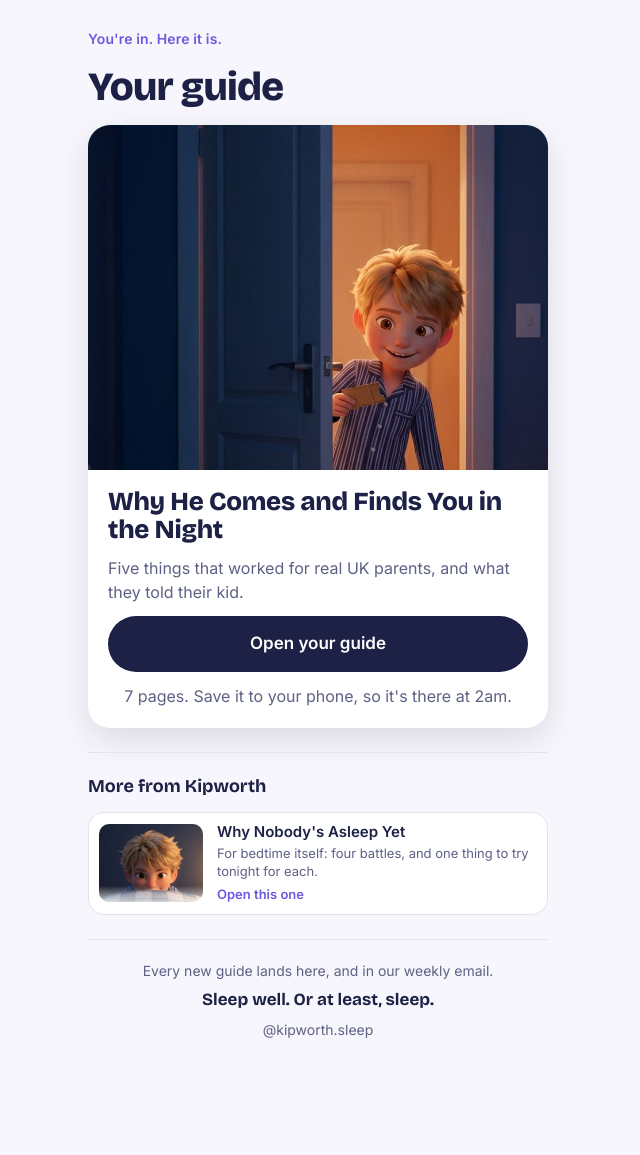
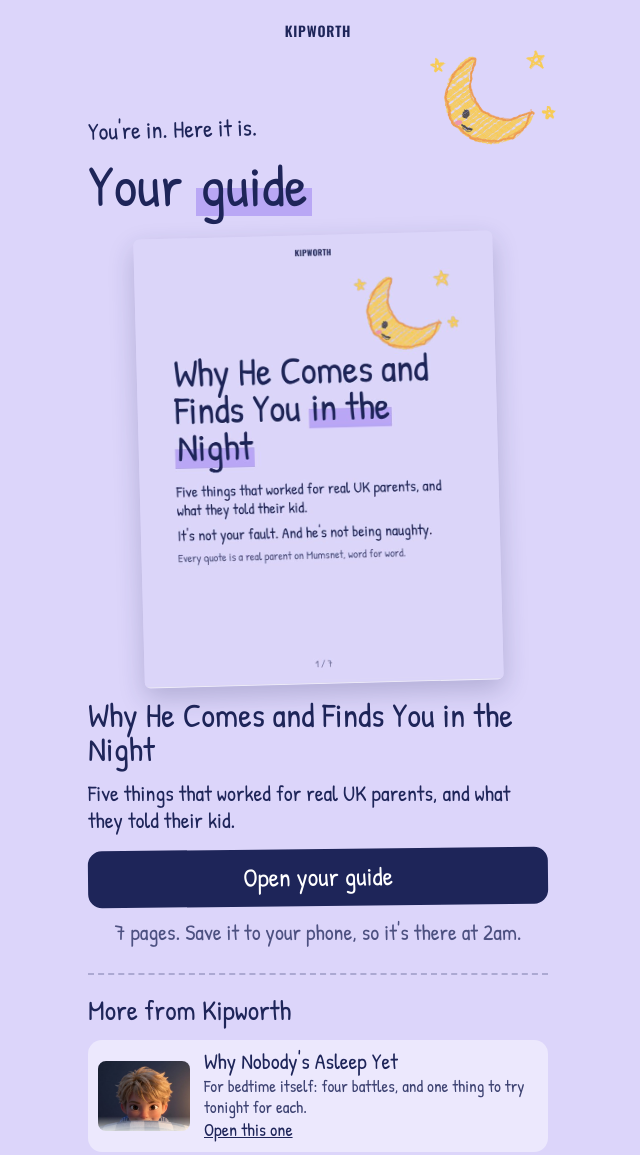
Before and after one commit to qlfwastaken/kipworth-files, a plain HTML site: page your-guide/index.html in a window 1280 px wide. Shown: the top 1155 px of the page, without its empty margins (322-962 px from the left). Before the commit the page ends 1080 px from the top, so only its background shows below. Drawn offline with nearby package versions, Linux system fonts and the light colour scheme.

Commit message:
Your guide page and 2am guide in the pastel style (carousel v10)
Co-Authored-By: Claude Opus 5.5 <noreply@anthropic.com>

```diff
--- a/your-guide/index.html
+++ b/your-guide/index.html
@@ -7,41 +7,45 @@
 <title>Your guide · Kipworth</title>
 <link rel="preconnect" href="https://fonts.googleapis.com">
 <link rel="preconnect" href="https://fonts.gstatic.com" crossorigin>
-<link rel="stylesheet" href="https://fonts.googleapis.com/css2?family=Bricolage+Grotesque:opsz,wght@12..96,700;12..96,800&family=Inter:wght@400;500;600&display=swap">
+<link href="https://fonts.googleapis.com/css2?family=Patrick+Hand&family=Oswald:wght@600&display=swap" rel="stylesheet">
 <style>
-:root{--bg:#F7F6FC;--card:#FFFFFF;--ink:#1D2145;--muted:#5D6184;--line:#E4E2F0;--lav:#6A5AE0;--lav-soft:#ECE8FF;
-  --fd:"Bricolage Grotesque","Segoe UI",system-ui,sans-serif;--fb:"Inter","Segoe UI",system-ui,-apple-system,sans-serif}
+/* DA du carrousel v10 validé le 21/11 : lavande, Patrick Hand, KIPWORTH en Oswald, surligneur, dessins au crayon. */
 *{box-sizing:border-box;margin:0;padding:0}
-body{background:var(--bg);color:var(--ink);font-family:var(--fb);font-size:16px;line-height:1.5;
-  padding:28px max(18px,env(safe-area-inset-right)) 40px max(18px,env(safe-area-inset-left))}
-main{max-width:460px;margin:0 auto;display:flex;flex-direction:column;gap:18px}
-.small{font-size:14px;font-weight:600;color:var(--lav);letter-spacing:.01em}
-h1{font-family:var(--fd);font-weight:800;font-size:40px;line-height:1;letter-spacing:-.02em}
-.feat{background:var(--card);border-radius:22px;overflow:hidden;box-shadow:0 12px 32px rgba(29,33,69,.12);display:flex;flex-direction:column}
-.feat img{width:100%;aspect-ratio:4/3;object-fit:cover;display:block}
-.fb{padding:18px 20px 20px;display:flex;flex-direction:column;gap:12px}
-.tag{align-self:flex-start;font-size:11px;font-weight:700;letter-spacing:.08em;text-transform:uppercase;background:var(--lav-soft);color:var(--lav);border-radius:999px;padding:5px 11px}
-.feat h2{font-family:var(--fd);font-weight:800;font-size:26px;line-height:1.08;letter-spacing:-.01em}
-.feat p{color:var(--muted);font-size:16px}
-.btn{display:block;text-align:center;text-decoration:none;background:var(--ink);color:#fff;font-weight:600;font-size:17px;border-radius:999px;padding:15px 18px}
-.btn:active,.btn:hover{background:var(--lav)}
-.fine{font-size:13px;color:var(--muted);text-align:center}
-.more{display:flex;flex-direction:column;gap:12px;border-top:1px solid var(--line);padding-top:20px;margin-top:6px}
-.more h3{font-family:var(--fd);font-weight:700;font-size:18px}
-.mini{display:grid;grid-template-columns:104px 1fr;gap:14px;align-items:center;background:var(--card);border:1px solid var(--line);border-radius:16px;padding:10px;text-decoration:none;color:inherit}
-.mini img{width:104px;height:78px;object-fit:cover;border-radius:10px;display:block}
-.mini div{min-width:0;display:flex;flex-direction:column;gap:4px}
-.mini b{font-size:15px;line-height:1.25}
-.mini span{font-size:13px;color:var(--muted);line-height:1.35}
-.mini em{font-style:normal;font-size:13px;font-weight:600;color:var(--lav)}
-footer{border-top:1px solid var(--line);padding-top:20px;margin-top:6px;display:flex;flex-direction:column;gap:6px;text-align:center;font-size:14px;color:var(--muted)}
-footer b{font-family:var(--fd);font-size:17px;color:var(--ink)}
+body{background:#DCD5FA;color:#1E2559;font-family:'Patrick Hand',cursive;font-size:20px;line-height:1.25;
+  padding:22px max(20px,env(safe-area-inset-right)) 36px max(20px,env(safe-area-inset-left))}
+main{max-width:460px;margin:0 auto;display:flex;flex-direction:column;gap:18px;position:relative}
+.brand{text-align:center;font-family:'Oswald',sans-serif;font-weight:600;font-size:14px;letter-spacing:.06em}
+.moon{position:absolute;right:-6px;top:30px;width:120px;transform:rotate(-6deg)}
+.k{font-size:24px;transform:rotate(-1.5deg);transform-origin:left;margin-top:58px}
+h1{font-weight:400;font-size:58px;line-height:.95;margin-top:-6px}
+.m{background-image:linear-gradient(#B9A7F5,#B9A7F5);background-repeat:no-repeat;background-size:100% 36%;background-position:0 86%;padding:0 4px;-webkit-box-decoration-break:clone;box-decoration-break:clone}
+.feat{display:flex;flex-direction:column;gap:14px;margin-top:4px}
+.feat a.cov{display:block;align-self:center;width:78%;transform:rotate(-1.5deg)}
+.feat a.cov img{width:100%;display:block;border-radius:6px;box-shadow:0 10px 26px rgba(30,37,89,.22)}
+.tag{align-self:flex-start;font-size:19px;background:#1E2559;color:#DCD5FA;border-radius:999px;padding:2px 12px}
+.feat h2{font-weight:400;font-size:34px;line-height:1}
+.feat p{font-size:22px}
+.btn{display:block;text-align:center;text-decoration:none;background:#1E2559;color:#FFFFFF;font-size:26px;border-radius:14px;padding:12px 16px;transform:rotate(-.6deg)}
+.btn:active,.btn:hover{background:#3B3F8F}
+.fine{font-size:18px;opacity:.75;text-align:center}
+.more{display:flex;flex-direction:column;gap:12px;border-top:2px dashed rgba(30,37,89,.25);padding-top:18px;margin-top:8px}
+.more h3{font-weight:400;font-size:28px}
+.mini{display:grid;grid-template-columns:92px 1fr;gap:14px;align-items:center;text-decoration:none;color:inherit;background:rgba(255,255,255,.45);border-radius:14px;padding:10px}
+.mini img{width:92px;height:70px;object-fit:cover;border-radius:8px;display:block}
+.mini div{min-width:0;display:flex;flex-direction:column;gap:2px}
+.mini b{font-weight:400;font-size:22px;line-height:1.05}
+.mini span{font-size:17px;opacity:.85}
+.mini em{font-style:normal;font-size:18px;text-decoration:underline}
+footer{border-top:2px dashed rgba(30,37,89,.25);padding-top:18px;margin-top:8px;display:flex;flex-direction:column;gap:6px;text-align:center;font-size:19px}
+footer b{font-weight:400;font-size:28px}
 </style>
 </head>
 <body>
 <main>
-  <div class="small">You're in. Here it is.</div>
-  <h1>Your guide</h1>
+  <div class="brand">KIPWORTH</div>
+  <img class="moon" src="img/moon.png" alt="">
+  <div class="k">You're in. Here it is.</div>
+  <h1>Your <span class="m">guide</span></h1>
   <div id="featured"></div>
   <section class="more" id="more-wrap">
     <h3>More from Kipworth</h3>
@@ -49,7 +53,7 @@ footer b{font-family:var(--fd);font-size:17px;color:var(--ink)}
   </section>
   <footer>
     <span>Every new guide lands here, and in our weekly email.</span>
-    <b>Sleep well. Or at least, sleep.</b>
+    <b><span class="m">Sleep well. Or at least, sleep.</span></b>
     <span>@kipworth.sleep</span>
   </footer>
 </main>
@@ -59,7 +63,7 @@ var GUIDES = [
   {key:"2am", title:"Why He Comes and Finds You in the Night",
    feat:"Five things that worked for real UK parents, and what they told their kid.",
    small:"For the middle of the night: five things that worked for real UK parents.",
-   pdf:"/Why-He-Comes-And-Finds-You.pdf", img:"img/2am.jpg", fine:"7 pages. Save it to your phone, so it's there at 2am."},
+   pdf:"/Why-He-Comes-And-Finds-You.pdf", img:"img/2am-cover.jpg", fine:"7 pages. Save it to your phone, so it's there at 2am."},
   {key:"bedtime", title:"Why Nobody's Asleep Yet",
    feat:"Four bedtime battles, why each one happens, and one thing to try tonight for each.",
    small:"For bedtime itself: four battles, and one thing to try tonight for each.",
@@ -70,14 +74,12 @@ var star = GUIDES.filter(function(x){return x.key === g;})[0] || GUIDES[0];
 var others = GUIDES.filter(function(x){return x !== star;});
 function el(tag, cls, text){var e=document.createElement(tag); if(cls) e.className=cls; if(text) e.textContent=text; return e;}
 var f = el("article","feat");
-var im = el("img"); im.src = star.img; im.alt = ""; f.appendChild(im);
-var fb = el("div","fb");
-if (g && star.key === g) fb.appendChild(el("span","tag","From the Reel you just watched"));
-fb.appendChild(el("h2","",star.title));
-fb.appendChild(el("p","",star.feat));
-var a = el("a","btn","Open your guide"); a.href = star.pdf; fb.appendChild(a);
-fb.appendChild(el("p","fine",star.fine));
-f.appendChild(fb);
+if (g && star.key === g) f.appendChild(el("span","tag","From the Reel you just watched"));
+var cv = el("a","cov"); cv.href = star.pdf; var im = el("img"); im.src = star.img; im.alt = star.title; cv.appendChild(im); f.appendChild(cv);
+f.appendChild(el("h2","",star.title));
+f.appendChild(el("p","",star.feat));
+var a = el("a","btn","Open your guide"); a.href = star.pdf; f.appendChild(a);
+f.appendChild(el("p","fine",star.fine));
 document.getElementById("featured").appendChild(f);
 var more = document.getElementById("more");
 others.slice(0,3).forEach(function(x){
```
Also changed, not shown: your-guide/img/2am-cover.jpg (added), your-guide/img/2am.jpg (deleted), your-guide/img/moon.png (added), 1 other file.
